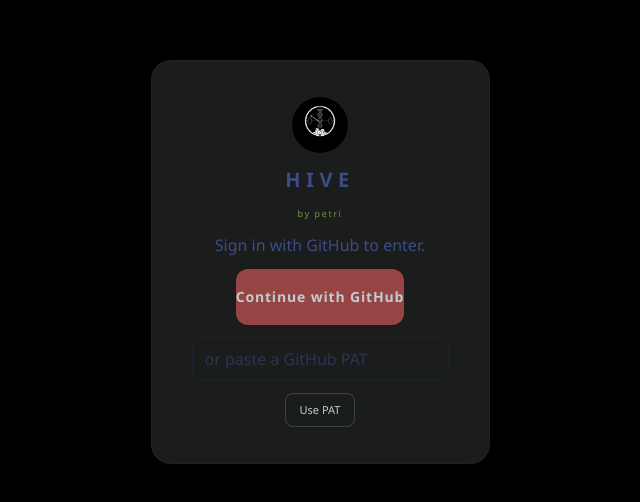
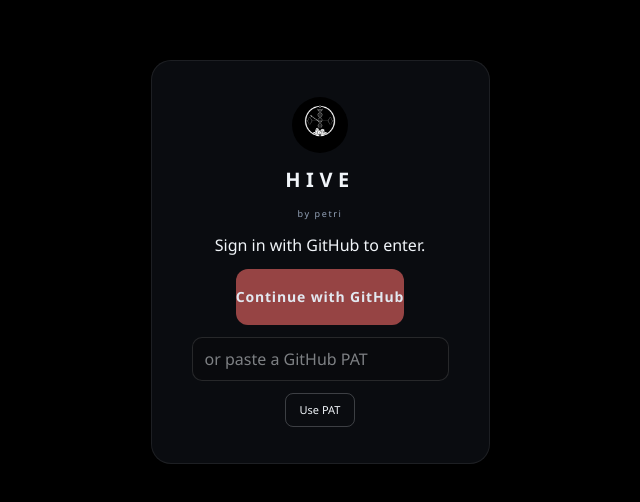
Before and after one commit to intortpo/petri-desktop, a Svelte app: page / in a window 1280 px wide. Shown: the part 138-640 px from the top of the page, without its empty margins (320-960 px from the left). Built offline with nearby package versions, Linux system fonts and the light colour scheme.

Commit message:
style: enforce near obsidian black on all glass, boxes, inputs, and backgrounds

```diff
--- a/src-tauri/tauri.conf.json
+++ b/src-tauri/tauri.conf.json
@@ -19,7 +19,7 @@
         "fullscreen": false,
         "decorations": false,
         "shadow": true,
-        "backgroundColor": "#e9e4d6"
+        "backgroundColor": "#07080a"
       }
     ],
     "security": {
--- a/src/App.svelte
+++ b/src/App.svelte
@@ -1671,10 +1671,10 @@
     min-height: 72px;
     padding: 0 8px 0 40px;
     gap: 24px;
-    border-bottom: 1px solid var(--hair);
-    background: var(--glass);
-    backdrop-filter: blur(18px);
-    -webkit-backdrop-filter: blur(18px);
+    border-bottom: 1px solid rgba(255, 255, 255, 0.08);
+    background: #080a0d;
+    backdrop-filter: blur(20px);
+    -webkit-backdrop-filter: blur(20px);
     user-select: none;
   }
   .lead {
@@ -1747,10 +1747,10 @@
     max-height: 320px;
     overflow: auto;
     padding: 10px;
-    border: 1px solid var(--hair);
+    border: 1px solid rgba(255, 255, 255, 0.08);
     border-radius: 12px;
-    background: var(--key);
-    box-shadow: 0 16px 40px color-mix(in srgb, var(--void) 18%, transparent);
+    background: #090b0e;
+    box-shadow: 0 16px 40px rgba(0, 0, 0, 0.6);
   }
   .proj-menu button {
     display: flex;
@@ -1871,7 +1871,8 @@
     gap: 12px 16px;
     padding: 16px 18px;
     border-radius: 12px;
-    background: color-mix(in srgb, var(--key) 70%, transparent);
+    border: 1px solid rgba(255, 255, 255, 0.06);
+    background: #0d1015;
   }
   .cards a {
     color: inherit;
@@ -1897,9 +1898,9 @@
     min-width: 160px;
     height: 48px;
     border-radius: 12px;
-    border: 1px solid var(--hair);
-    background: color-mix(in srgb, var(--key) 88%, transparent);
-    color: var(--ink);
+    border: 1px solid rgba(255, 255, 255, 0.1);
+    background: #090a0d;
+    color: #f1f5f9;
     padding: 0 16px;
     font-size: 14px;
   }
@@ -1954,7 +1955,8 @@
     width: 240px;
     flex-shrink: 0;
     border-radius: 16px;
-    background: color-mix(in srgb, var(--key) 70%, transparent);
+    border: 1px solid rgba(255, 255, 255, 0.06);
+    background: #0a0c10;
     padding: 20px 16px;
     overflow: auto;
   }
@@ -1983,7 +1985,8 @@
   .lcd {
     flex: 1;
     overflow: auto;
-    background: var(--lcd-bg);
+    background: #07080b;
+    border: 1px solid rgba(255, 255, 255, 0.06);
     color: var(--lcd-ink);
     border-radius: 20px;
     padding: 36px 40px 48px;
@@ -2007,13 +2010,15 @@
     margin-bottom: 8px;
   }
   .pad, .fork {
-    background: var(--lcd-pad);
+    background: #0e1117;
+    border: 1px solid rgba(255, 255, 255, 0.05);
     padding: 16px 20px;
     border-radius: 12px;
   }
   .bubble.user .pad {
     white-space: pre-wrap;
-    background: var(--lcd-user);
+    background: #141820;
+    border: 1px solid rgba(255, 255, 255, 0.08);
     color: var(--lcd-user-ink);
   }
   .md :global(.md-h) {
@@ -2041,14 +2046,16 @@
   .md :global(.md-pre) {
     margin: 12px 0;
     padding: 14px 16px;
-    background: color-mix(in srgb, var(--void) 45%, transparent);
+    background: #090b0e;
+    border: 1px solid rgba(255, 255, 255, 0.06);
     border-radius: 10px;
     overflow-x: auto;
     white-space: pre-wrap;
   }
   .md :global(.md-code) {
     font-size: 13px;
-    background: color-mix(in srgb, var(--void) 35%, transparent);
+    background: #0d1015;
+    border: 1px solid rgba(255, 255, 255, 0.06);
     padding: 2px 6px;
     border-radius: 5px;
   }
@@ -2056,7 +2063,8 @@
   .md :global(em) { font-style: italic; }
   .md :global(strong) { font-weight: 650; }
   .bubble.system .pad {
-    background: color-mix(in srgb, var(--lcd-ink) 8%, var(--lcd-pad));
+    background: #11141c;
+    border: 1px solid rgba(255, 255, 255, 0.06);
   }
   .fork-row { display: flex; gap: 12px; align-items: flex-start; }
   .fork-main { flex: 1; text-align: left; background: none; border: 0; color: inherit; }
@@ -2087,7 +2095,8 @@
     flex-shrink: 0;
     z-index: 4;
     padding: 16px var(--gutter) calc(28px + env(safe-area-inset-bottom, 0px));
-    background: color-mix(in srgb, var(--shell) 82%, transparent);
+    background: #080a0d !important;
+    border-top: 1px solid rgba(255, 255, 255, 0.08);
   }
   .slash-menu {
     position: absolute;
@@ -2097,10 +2106,10 @@
     max-height: 280px;
     overflow: auto;
     padding: 8px;
-    border: 1px solid var(--hair);
+    border: 1px solid rgba(255, 255, 255, 0.08);
     border-radius: 12px;
-    background: var(--key);
-    box-shadow: 0 16px 40px color-mix(in srgb, var(--void) 22%, transparent);
+    background: #090b0e;
+    box-shadow: 0 16px 40px rgba(0, 0, 0, 0.6);
   }
   .slash-menu button {
     display: flex;
@@ -2130,8 +2139,8 @@
     flex: 1;
     height: 56px;
     border-radius: 12px;
-    border: 1px solid var(--hair);
-    background: color-mix(in srgb, var(--key) 88%, transparent);
+    border: 1px solid rgba(255, 255, 255, 0.12);
+    background: #090a0d;
     color: var(--ink);
     padding: 0 20px;
     font-size: 16px;
@@ -2157,11 +2166,11 @@
     min-width: 220px;
     max-width: 300px;
     padding: 8px;
-    border: 1px solid var(--hair);
+    border: 1px solid rgba(255, 255, 255, 0.08);
     border-radius: 12px;
-    background: var(--key);
+    background: #090b0e;
     color: var(--ink);
-    box-shadow: 0 16px 40px color-mix(in srgb, var(--void) 22%, transparent);
+    box-shadow: 0 16px 40px rgba(0, 0, 0, 0.6);
   }
   .ctx-menu header {
     font-size: 11px;
@@ -2204,6 +2213,8 @@
     flex-direction: column;
     border-radius: 16px;
     overflow: auto;
+    background: #0a0c10;
+    border: 1px solid rgba(255, 255, 255, 0.08);
   }
   .chat-pane { min-width: 360px; }
   .gate {
@@ -2223,13 +2234,15 @@
     border-radius: 20px;
     max-width: 420px;
     text-align: center;
+    background: #0a0c10;
+    border: 1px solid rgba(255, 255, 255, 0.08);
   }
   .gate-card input {
     width: 100%;
     height: 44px;
     border-radius: 10px;
-    border: 1px solid var(--hair);
-    background: transparent;
+    border: 1px solid rgba(255, 255, 255, 0.12);
+    background: #090a0d;
     color: var(--ink);
     padding: 0 12px;
   }
@@ -2237,8 +2250,8 @@
     width: 100%;
     min-height: 120px;
     border-radius: 12px;
-    border: 1px solid var(--hair);
-    background: transparent;
+    border: 1px solid rgba(255, 255, 255, 0.12);
+    background: #090a0d;
     color: var(--ink);
     padding: 12px;
   }
@@ -2265,6 +2278,8 @@
     overflow: auto;
     padding: 16px;
     border-radius: 16px;
+    background: #090b0e;
+    border: 1px solid rgba(255, 255, 255, 0.08);
   }
   .ctx-sep {
     height: 1px;
--- a/src/app.css
+++ b/src/app.css
@@ -10,31 +10,31 @@
 
 :root {
   --ease-out: cubic-bezier(0.16, 1, 0.3, 1);
-  --void: #3c4c85;
-  --ash: #dab71f;
-  --slate: #789044;
-  --ice: #c0cdce;
+  --void: #090b0e;
+  --ash: #94a3b8;
+  --slate: #475569;
+  --ice: #e2e8f0;
   --record: #964444;
   --petri-hot: var(--hot);
   --petri-record: var(--record);
-  --petri-lcd: var(--void);
+  --petri-lcd: var(--ice);
   --petri-duration: 160ms;
   --hot: var(--record);
   --hot-ink: var(--ice);
-  color-scheme: light;
-  --shell: transparent;
-  --ink: var(--void);
-  --muted: var(--slate);
-  --hair: color-mix(in srgb, var(--void) 12%, transparent);
-  --key: color-mix(in srgb, var(--ice) 70%, var(--ash));
-  --lcd-bg: var(--void);
-  --lcd-ink: var(--ice);
-  --lcd-pad: color-mix(in srgb, var(--slate) 42%, var(--void));
-  --lcd-user: var(--ice);
-  --lcd-user-ink: var(--void);
-  --panel: color-mix(in srgb, var(--void) 6%, transparent);
-  --focus: var(--void);
-  --glass: color-mix(in srgb, var(--ice) 14%, transparent);
+  color-scheme: dark;
+  --shell: #06070a;
+  --ink: #f1f5f9;
+  --muted: #94a3b8;
+  --hair: rgba(255, 255, 255, 0.08);
+  --key: #0d1015;
+  --lcd-bg: #07080b;
+  --lcd-ink: #f1f5f9;
+  --lcd-pad: #0f1217;
+  --lcd-user: #161a22;
+  --lcd-user-ink: #f1f5f9;
+  --panel: rgba(255, 255, 255, 0.06);
+  --focus: #38bdf8;
+  --glass: rgba(10, 12, 16, 0.90);
   --page: 720px;
   --gutter: 48px;
 }
@@ -42,21 +42,21 @@
 html[data-theme="dark"] {
   color-scheme: dark;
   --petri-lcd: var(--ice);
-  --shell: transparent;
-  --ink: var(--ash);
-  --muted: var(--slate);
-  --hair: color-mix(in srgb, var(--ash) 12%, transparent);
-  --key: color-mix(in srgb, var(--void) 82%, var(--slate));
-  --lcd-bg: var(--void);
-  --lcd-ink: var(--ice);
-  --lcd-pad: color-mix(in srgb, var(--slate) 38%, var(--void));
-  --lcd-user: var(--ice);
-  --lcd-user-ink: var(--void);
-  --panel: color-mix(in srgb, var(--ash) 7%, transparent);
-  --focus: var(--ash);
-  --hot: var(--ash);
-  --hot-ink: var(--void);
-  --glass: color-mix(in srgb, var(--ash) 8%, transparent);
+  --shell: #06070a;
+  --ink: #f1f5f9;
+  --muted: #94a3b8;
+  --hair: rgba(255, 255, 255, 0.08);
+  --key: #0d1015;
+  --lcd-bg: #07080b;
+  --lcd-ink: #f1f5f9;
+  --lcd-pad: #0f1217;
+  --lcd-user: #161a22;
+  --lcd-user-ink: #f1f5f9;
+  --panel: rgba(255, 255, 255, 0.06);
+  --focus: #38bdf8;
+  --hot: var(--record);
+  --hot-ink: var(--ice);
+  --glass: rgba(10, 12, 16, 0.90);
 }
 
 html[data-pack-hot="record"] {
@@ -75,7 +75,7 @@
 
 html, body, #app {
   min-height: 100%;
-  background: transparent;
+  background: #06070a;
   color: var(--ink);
   -webkit-font-smoothing: antialiased;
 }
@@ -85,10 +85,11 @@
 }
 
 .glass {
-  background: var(--glass);
-  backdrop-filter: blur(18px);
-  -webkit-backdrop-filter: blur(18px);
-  border: 1px solid var(--hair);
+  background: #0a0c10 !important;
+  background-color: #0a0c10 !important;
+  backdrop-filter: blur(20px);
+  -webkit-backdrop-filter: blur(20px);
+  border: 1px solid rgba(255, 255, 255, 0.08) !important;
 }
 
 button, input {
--- a/src/lib/SilkBg.svelte
+++ b/src/lib/SilkBg.svelte
@@ -12,9 +12,9 @@
   }
 
   function colors(): SilkColors {
-    const dark = document.documentElement.dataset.theme === "dark";
-    const field = hexRgb(readCss(dark ? "--void" : "--ice", dark ? "#000000" : "#f3f0ea"));
-    const wire = hexRgb(readCss("--ash", "#b7b7b7"));
+    const dark = document.documentElement.dataset.theme !== "light";
+    const field = hexRgb(readCss("--shell", "#06070a"));
+    const wire = hexRgb(readCss("--wire", dark ? "#141720" : "#202430"));
     return { field, wire };
   }
 
```
